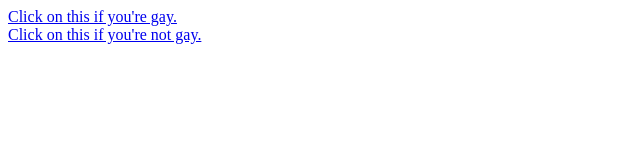
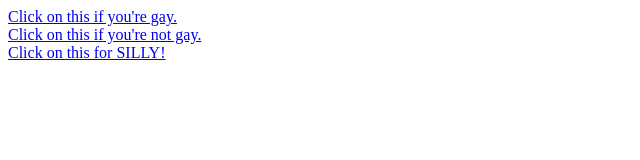
Before and after one commit to pyrokitty-git/pyrokitty-git.github.io, a plain HTML site: page index.html in a window 1280 px wide. Shown: the whole page, without its empty margins (0-640 px from the left). Drawn offline with Linux system fonts and the light colour scheme.

Commit message:
Made a fuckup.

```diff
--- a/index.html
+++ b/index.html
@@ -14,6 +14,10 @@
     <a href="page2.html" target=_blank title="Are you sure?">
         Click on this if you're not gay.
     </a>
+    <br>
+    <a href="page3.html" target=_blank title="OMG SO SILLY x3">
+        Click on this for SILLY!
+    </a>
 </body>
 
 </html>
```
